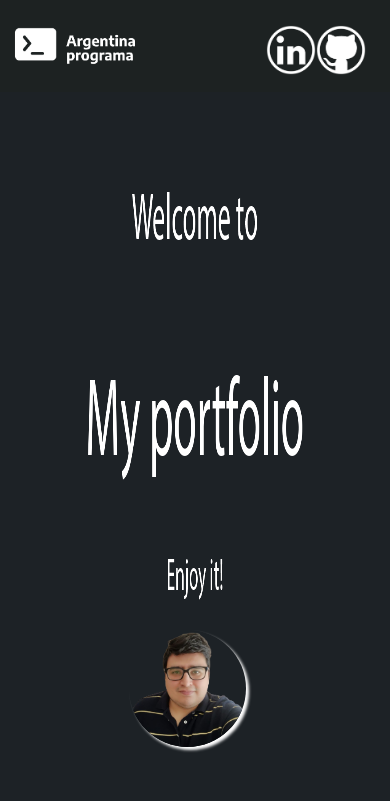
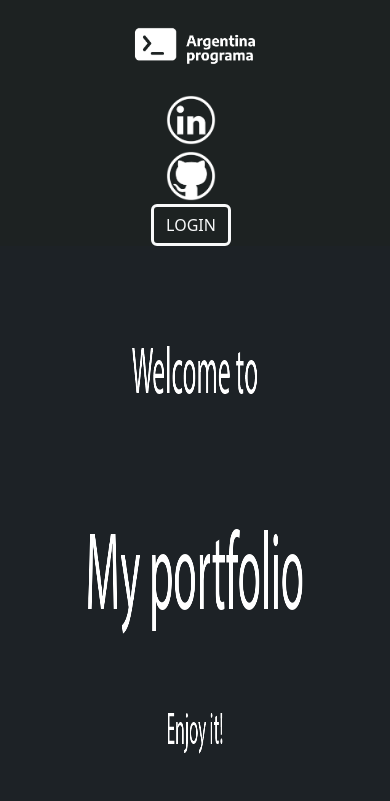
Before and after one commit to EnzoEduardoBruno/FrontEnd, an Angular app: page / in a window 390 px wide. Shown: the top 801 px of the page. Built offline with nearby package versions, Linux system fonts and the light colour scheme; what ng-circle-progress would draw is missing.

Commit message:
Se cambian componentes de header

```diff
--- a/src/app/app.module.ts
+++ b/src/app/app.module.ts
@@ -4,7 +4,6 @@ import { BrowserModule } from '@angular/platform-browser';
 import { AppComponent } from './app.component';
 import { HeaderComponent } from './components/header/header.component';
 import { LogoAPComponent } from './components/logo-ap/logo-ap.component';
-import { SocialComponent } from './components/social/social.component';
 import { BannerComponent } from './components/banner/banner.component';
 import { AcercaDeComponent } from './components/acerca-de/acerca-de.component';
 import { ExperienciaComponent } from './components/experiencia/experiencia.component';
@@ -19,7 +18,6 @@ import { FooterComponent } from './components/footer/footer.component';
     AppComponent,
     HeaderComponent,
     LogoAPComponent,
-    SocialComponent,
     BannerComponent,
     AcercaDeComponent,
     ExperienciaComponent,
--- a/src/app/components/acerca-de/acerca-de.component.css
+++ b/src/app/components/acerca-de/acerca-de.component.css
@@ -21,7 +21,7 @@ div{
         border-radius: 100%;
         box-shadow: 3px 3px 3px white;
         left: 33%;
-        top: 630px;
+        top: 800px;
     }
 }
 
--- a/src/app/components/header/header.component.html
+++ b/src/app/components/header/header.component.html
@@ -1,5 +1,4 @@
 <div class="row">
     <app-logo-ap></app-logo-ap>
-    <app-social></app-social>
     <app-banner></app-banner>
 </div>
--- a/src/app/components/logo-ap/logo-ap.component.css
+++ b/src/app/components/logo-ap/logo-ap.component.css
@@ -1,3 +1,31 @@
+.container{
+    display: flex;
+    justify-content: space-between;
+    align-items: center;
+}
+.redes{
+    margin-right: 0.5em;
+}
 #logoAP{
     width: 150px;
 }
+img{
+    width: 50px;
+}
+.btn{
+    border-width: medium;
+}
+/*--- Para la vista de celular ---*/
+@media (max-width: 575px){
+    .container{
+        flex-direction: column;
+    }
+    .redes{
+        display: flex;
+        flex-direction: column;
+        align-items: center;
+    }
+    .redes img{
+        margin: 0.2em;
+    }
+}
--- a/src/app/components/logo-ap/logo-ap.component.html
+++ b/src/app/components/logo-ap/logo-ap.component.html
@@ -1 +1,12 @@
-<a href="../../../index.html"><img src="../../../assets/APLogo.png" id="logoAP"></a>
+<div class="row">
+    <div class="container">
+        <div class="logo">
+            <a href="../../../index.html"><img src="../../../assets/APLogo.png" id="logoAP"></a>
+        </div>
+        <div class="redes">
+            <a href="https://www.linkedin.com/in/enzoeduardobruno/" target="_blank"><img src="../../../assets/linkedin.png" id="linkedin"></a>
+            <a href="https://github.com/EnzoEduardoBruno"target="_blank"><img src="../../../assets/github.png" id="github"></a>
+            <button type="button" class="btn btn-outline-light">LOGIN</button>
+        </div>
+    </div>
+</div>
--- a/src/app/components/social/social.component.css
+++ /dev/null
@@ -1,3 +0,0 @@
-img{
-    width: 50px;
-}
--- a/src/app/components/social/social.component.html
+++ /dev/null
@@ -1,4 +0,0 @@
-<div>
-    <a href="https://www.linkedin.com/in/enzoeduardobruno/" target="_blank"><img src="../../../assets/linkedin.png" id="linkedin"></a>
-    <a href="https://github.com/EnzoEduardoBruno"target="_blank"><img src="../../../assets/github.png" id="github"></a>
-</div>
--- a/src/app/components/social/social.component.ts
+++ /dev/null
@@ -1,15 +0,0 @@
-import { Component, OnInit } from '@angular/core';
-
-@Component({
-  selector: 'app-social',
-  templateUrl: './social.component.html',
-  styleUrls: ['./social.component.css']
-})
-export class SocialComponent implements OnInit {
-
-  constructor() { }
-
-  ngOnInit(): void {
-  }
-
-}
```
Also changed, not shown: 1 other file (tests, documents, lock files or other folders).
